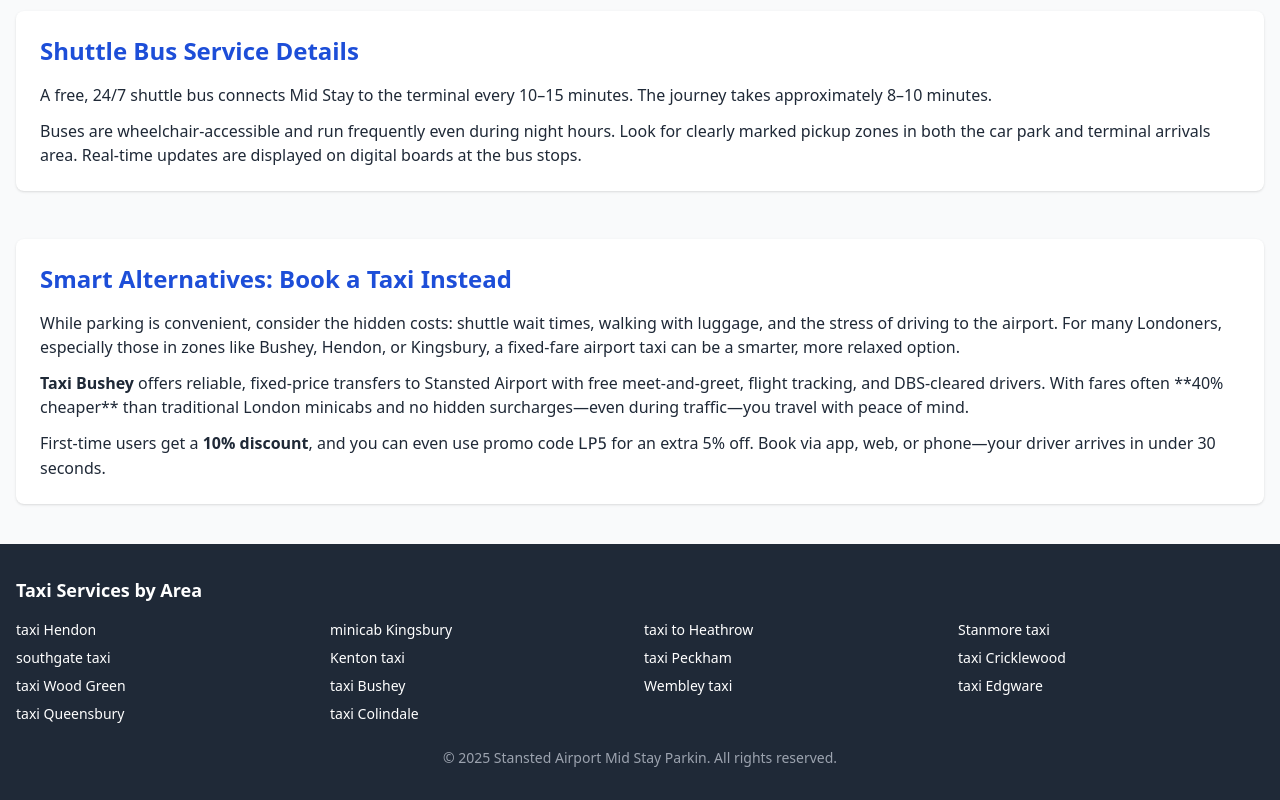
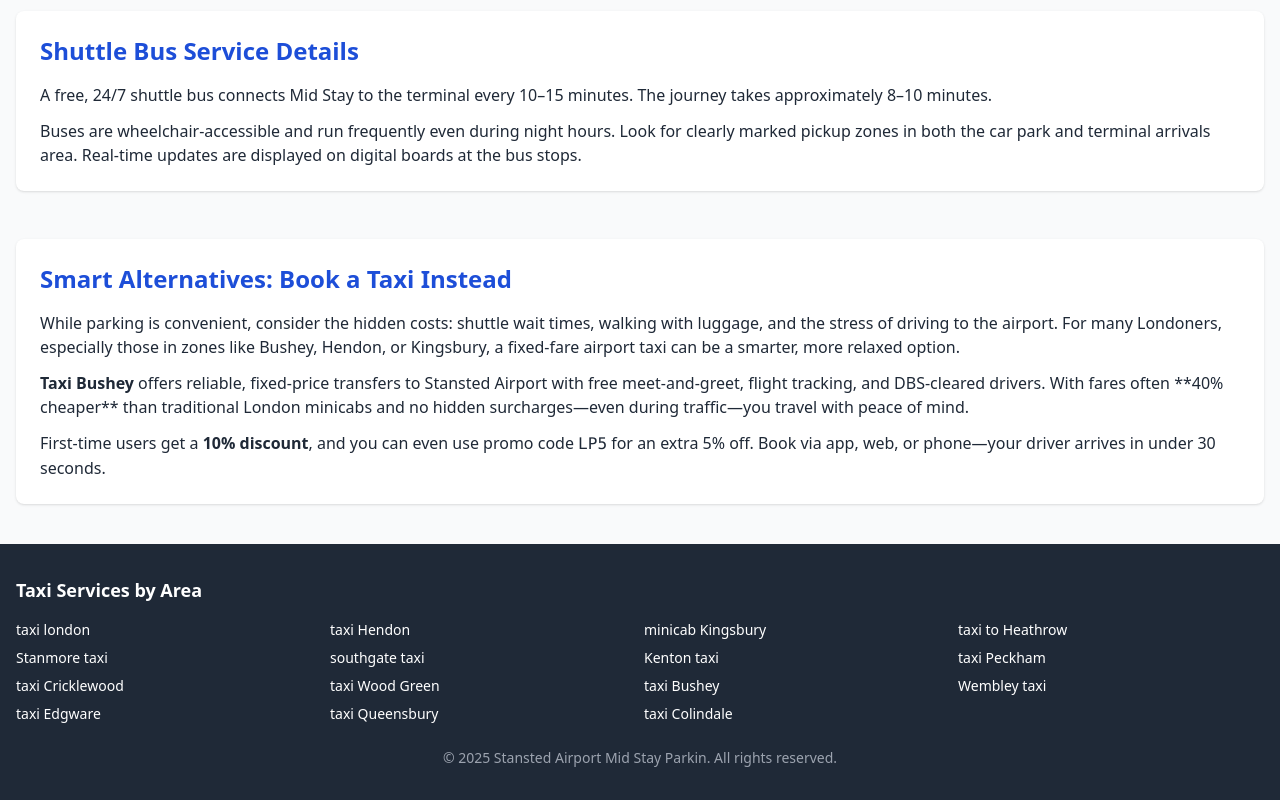
Before and after one commit to airporttransferlondon/Stansted-Mid-Stay-Car-Park-, a plain HTML site: page index.html in a window 1280 px wide. Shown: the part 1269-2069 px from the top of the page. Drawn offline with nearby package versions, Linux system fonts and the light colour scheme.

Commit message:
Update index.html

```diff
--- a/index.html
+++ b/index.html
@@ -1,3 +1,4 @@
+
 <!DOCTYPE html>
 <html lang="en">
 <head>
@@ -117,6 +118,7 @@
     <div class="container mx-auto px-4">
       <h3 class="text-lg font-semibold mb-4">Taxi Services by Area</h3>
       <div class="grid grid-cols-2 md:grid-cols-4 gap-2 text-sm">
+          <a href="https://minicabs.co.uk/" class="hover:text-blue-300">taxi london</a>
         <a href="https://minicabs.co.uk/minicabs-hendon" class="hover:text-blue-300">taxi Hendon</a>
         <a href="https://www.minicabs.co.uk/minicabs-kingsbury" class="hover:text-blue-300">minicab Kingsbury</a>
         <a href="https://www.minicabs.co.uk/heathrow-minicab" class="hover:text-blue-300">taxi to Heathrow</a>
```
